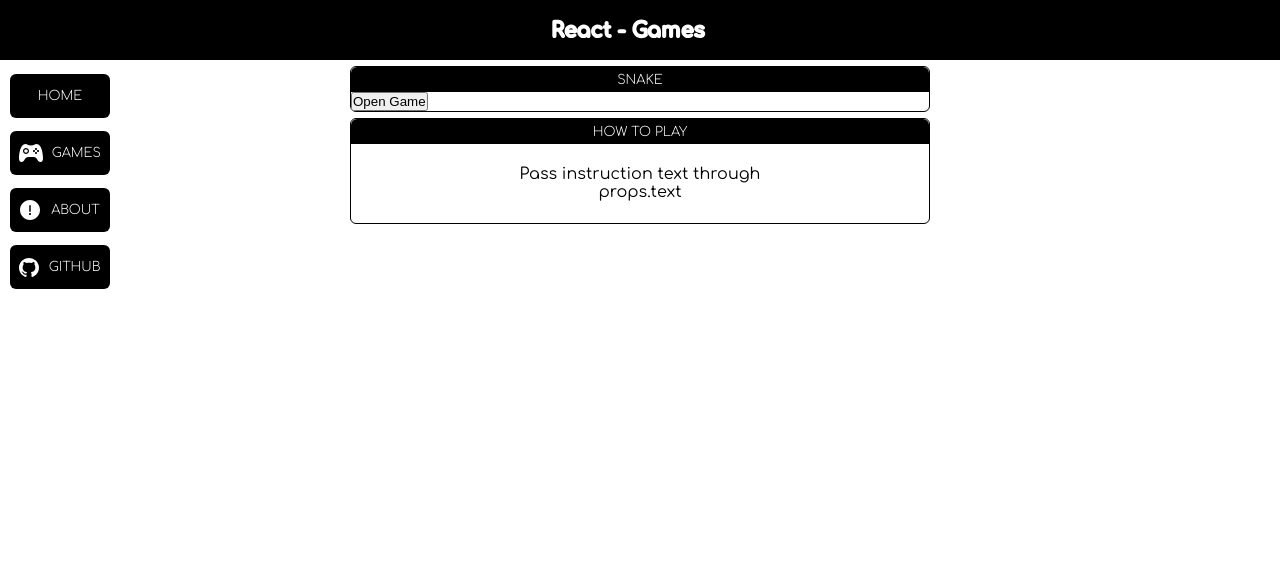
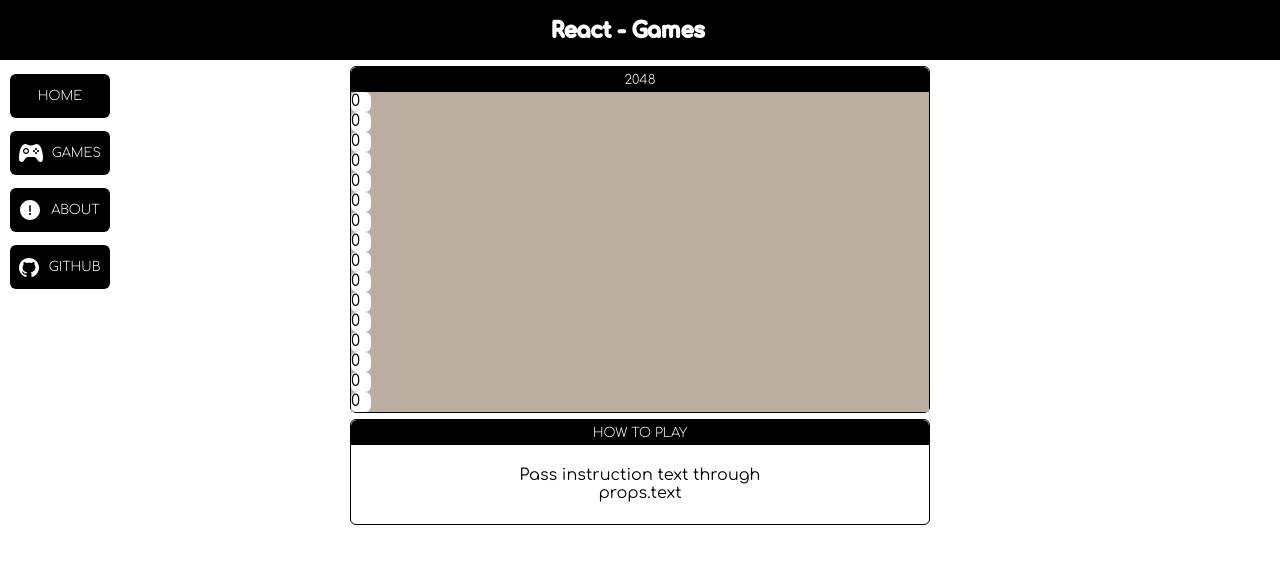
Before and after one commit to rezonmain/react-games, a React (Create React App) app: page / in a window 1280 px wide. Shown: the top 564 px of the page. Built offline with nearby package versions, Linux system fonts and the light colour scheme.

Commit message:
starting working on 2048

```diff
--- /dev/null
+++ b/src/2048/2048.css
@@ -0,0 +1,15 @@
+._2048-board-container {
+  background-color: #bbada0;
+  display: grid;
+  grid-auto-columns: auto;
+  grid-auto-rows: auto;
+
+}
+
+._2048-tile {
+  position: relative;
+  background-color: white;
+  border-radius: var(--br);
+  width: 20px;
+  height: 20px;
+}
--- /dev/null
+++ b/src/2048/2048.js
@@ -0,0 +1,13 @@
+import './2048.css';
+import Board from './components/Board';
+export default function G2048() {
+	return (
+		<section className='_2048-section bordered section'>
+			<h3 className='section-title'>2048</h3>
+			<div className='_2048-container'>
+				<header className='_2048-header'></header>
+				<Board size={4} />
+			</div>
+		</section>
+	);
+}
--- /dev/null
+++ b/src/2048/components/Board.js
@@ -0,0 +1,19 @@
+import { useState } from 'react';
+import { newTiles } from '../lib/tiles';
+import Tile from './Tile';
+
+export default function Board(props) {
+	const [tiles, setTiles] = useState(() => newTiles(props.size));
+
+	const tileElements = tiles.map((tile) => {
+		return tile.map((til) => <Tile key={til.id} value={til.value} />);
+	});
+
+	function displayTiles() {
+		let arr = [];
+		tileElements.forEach((tile) => tile.forEach((t) => arr.push(t)));
+		return arr;
+	}
+
+	return <div className='_2048-board-container'>{displayTiles()}</div>;
+}
--- /dev/null
+++ b/src/2048/components/Tile.js
@@ -0,0 +1,7 @@
+export default function Tile(props) {
+	return (
+		<div className='_2048-tile'>
+			<span className='centerd'>{props.value}</span>
+		</div>
+	);
+}
--- /dev/null
+++ b/src/2048/lib/tiles.js
@@ -0,0 +1,13 @@
+import { nanoid } from 'nanoid';
+export function newTiles(size) {
+	const startTiles = 2;
+
+	// In power of 2
+	const maxStartTileValue = 2;
+
+	const tiles = Array.from({ length: size }, (_, i) => {
+		return Array.from({ length: size }, (_, j) => ({ id: nanoid(), value: 0 }));
+	});
+
+	return tiles;
+}
--- a/src/App.js
+++ b/src/App.js
@@ -1,11 +1,11 @@
 import Header from './shared/Header';
 import HowTo from './shared/HowTo';
-import Snake from './Snake/Snake';
+import G2048 from './2048/2048';
 function App() {
 	return (
 		<main>
 			<Header />
-			<Snake />
+			<G2048 />
 			<HowTo />
 		</main>
 	);
```
Also changed, not shown: 1 other file (tests, documents, lock files or other folders).
